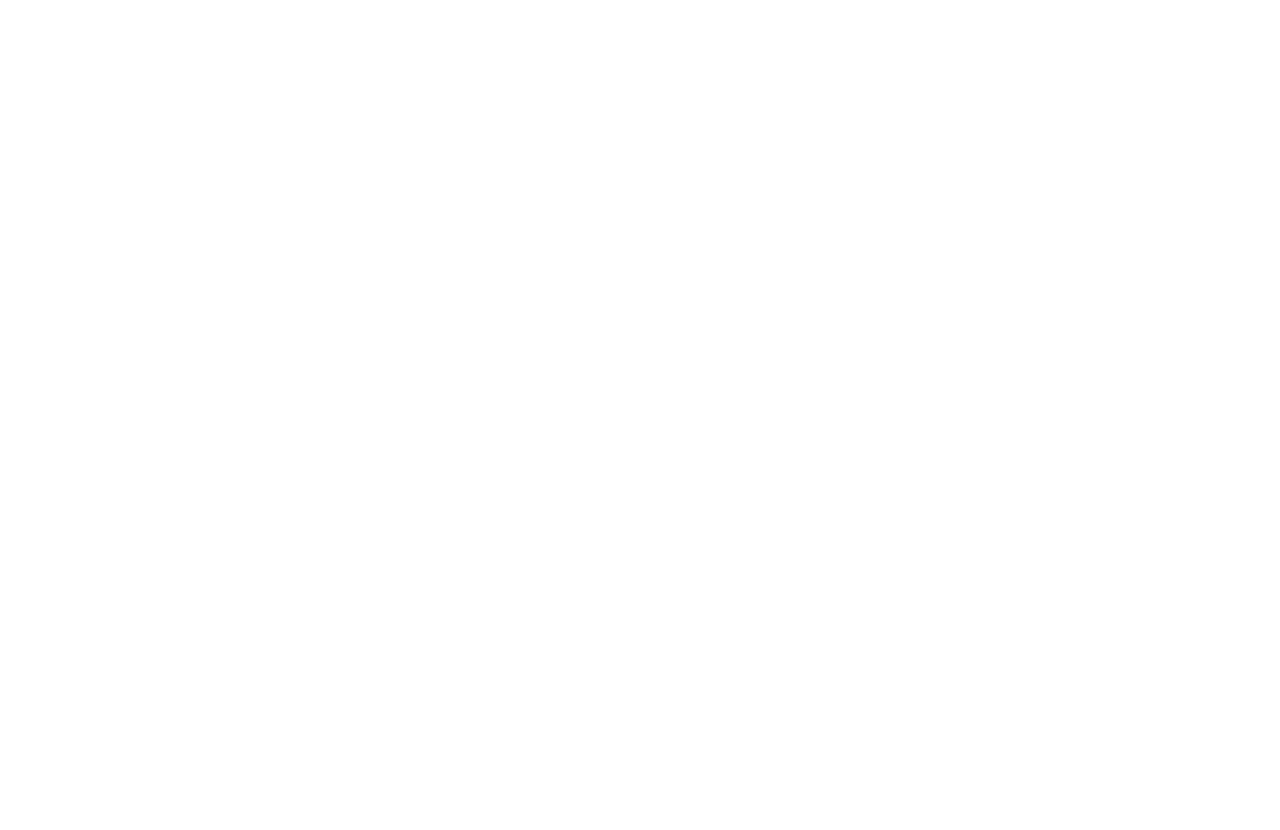
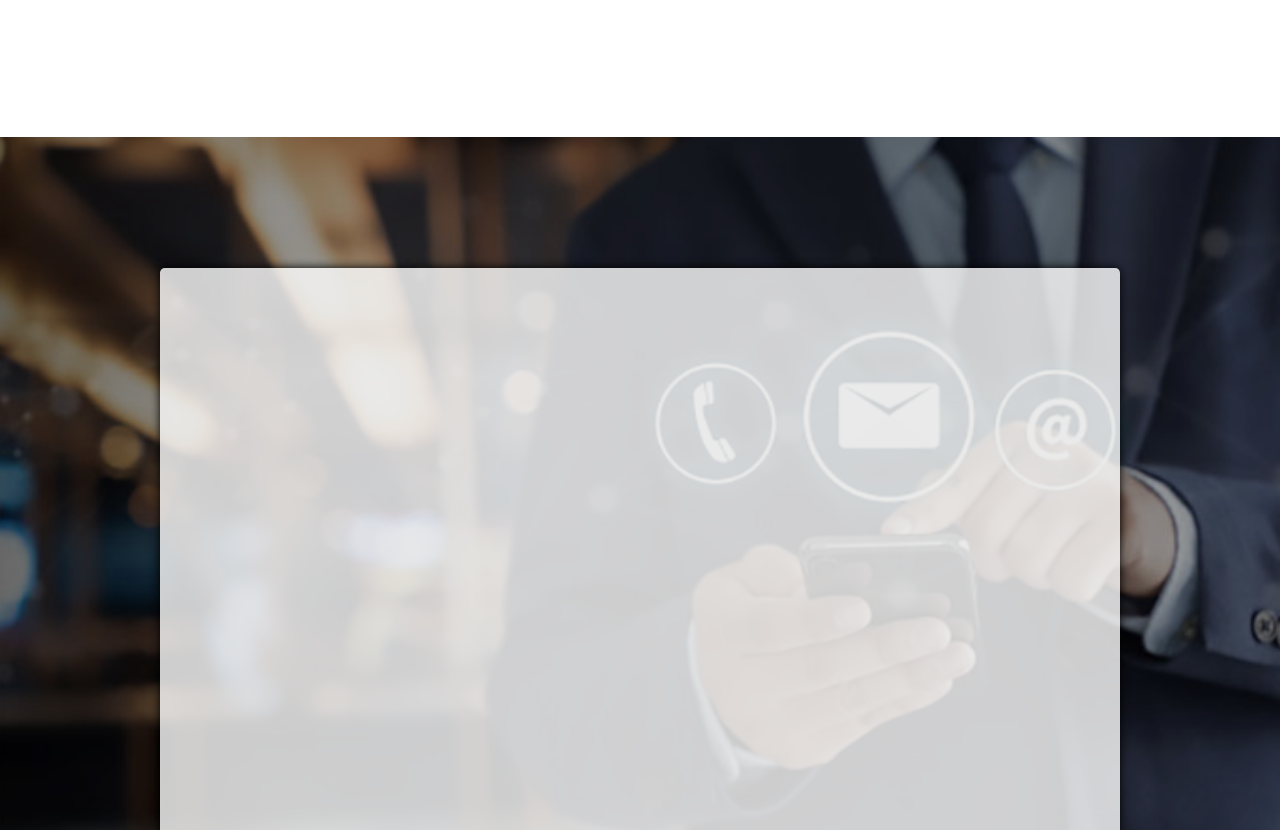
Before and after one commit to FranciscoJoseLavalle/ajd-seguros, a React (Vite) app: page / in a window 1280 px wide. Shown: the part 1960-2790 px from the top of the page. Built offline with nearby package versions, Linux system fonts and the light colour scheme.

Commit message:
Agrego fondo y estilos al contacto

```diff
--- a/src/components/Carousel/Carousel.css
+++ b/src/components/Carousel/Carousel.css
@@ -53,6 +53,7 @@
 
 .carousel-item p {
     text-shadow: #000 -1px 1px 4px;
+    text-align: center;
     animation-name: carousel;
     animation-duration: 1s;
 }
--- a/src/components/Contacto/Contacto.css
+++ b/src/components/Contacto/Contacto.css
@@ -1,8 +1,62 @@
-#contacto > div {
+#contacto {
+    position: relative;
+    width: 100%;
+    max-width: 100%;
+    padding: 0;
+}
+#contacto h2 {
+    margin: 0;
+}
+
+#contacto>img {
+    width: 100%;
+    height: 100%;
+    object-fit: cover;
+}
+
+#contacto>div {
+    position: absolute;
+    top: 0;
+    left: 0;
+    width: 100%;
+    height: 100%;
+}
+
+#contacto>div>div {
     display: flex;
     flex-direction: column;
     gap: 1rem;
+    width: 100%;
+    padding: 2rem 0;
+    justify-content: center;
+    align-content: center;
+    background-color: #0006;
+    color: #fff;
+    /* backdrop-filter: blur(.25rem); */
 }
+
+#contacto>div>div>div {
+    display: flex;
+    flex-direction: column;
+    gap: 1rem;
+    width: 90%;
+    max-width: 60rem;
+    margin: 0 auto;
+    background-color: #fffc;
+    color: #000;
+    padding: 1rem;
+    border-radius: .3rem;
+    box-shadow: #000 0 0 10px;
+}
+
+#contacto p {
+    text-align: center;
+    width: 90%;
+    max-width: 60rem;
+    margin: 0 auto;
+}
+
+
 .redes {
     display: flex;
     flex-direction: column;
@@ -62,8 +116,9 @@
     padding: .5rem;
     background-color: #5275e7;
     color: #fff;
-    transition: .2s;
+    transition: .2s !important;
 }
+
 form button:hover {
     background-color: #7791e9;
 }
--- a/src/components/Contacto/Contacto.jsx
+++ b/src/components/Contacto/Contacto.jsx
@@ -1,19 +1,35 @@
 import './Contacto.css';
 import AOS from 'aos'
 import 'aos/dist/aos.css';
-import { useEffect } from 'react';
+import { useEffect, useState } from 'react';
 
 
 const Contacto = () => {
+    const [height, setHeight] = useState(0)
 
     useEffect(() => {
         AOS.init();
+        setHeight(document.querySelector('.form-container').clientHeight)
     }, [])
+    window.onresize = () => {
+        setHeight(document.querySelector('.form-container').clientHeight)
+    }
 
     return (
-        <section id='contacto'>
-            <h2 data-aos="fade-right">Contacto</h2>
-            <p data-aos="fade-up">Lorem ipsum dolor sit amet consectetur adipisicing elit. Id ullam ab facilis!</p>
+        <section id='contacto' style={{
+            height
+        }}>
+            <img src="./img/contacto/background.jpg" alt="Fondo" style={{
+                height
+            }} />
+            <div>
+                <div className='form-container'>
+                    <h2 data-aos="fade-right" style={{
+                        textShadow: "#000 -1px 1px 4px"
+                    }}>Contacto</h2>
+                    <p data-aos="fade-up" style={{
+                        textShadow: "#000 -1px 1px 4px"
+                    }}>Lorem ipsum dolor sit amet consectetur adipisicing elit. Id ullam ab facilis!</p>
                     <div>
                         <div className='redes' data-aos="fade-up">
                             <a href="https://www.instagram.com/seguros.ajd/" target="_blank"><img src="./img/contacto/instagram.png" alt="Instagram" /> <span>Instagram</span></a>
@@ -40,7 +56,9 @@
                             <button data-aos="fade-up">Enviar</button>
                         </form>
                     </div>
-        </section>
+                </div>
+            </div>
+        </section >
     )
 }
 
--- a/src/components/Seguros/Seguros.css
+++ b/src/components/Seguros/Seguros.css
@@ -18,13 +18,15 @@
 #seguros h2 {
     /* text-align: left; */
     margin-bottom: 2rem;
+    color: #fff;
+    text-shadow: #000 -1px 1px 4px;
 }
 
 #seguros>div {
     width: 100%;
     min-height: 80vh;
     /* height: 100%; */
-    background-color: #fff8;
+    background-color: #0006;
     position: absolute;
     top: 0;
     left: 0;
--- a/src/components/Seguros/Seguros.jsx
+++ b/src/components/Seguros/Seguros.jsx
@@ -33,7 +33,7 @@
             <div className='seguros'>
                 <div>
                     <h2 data-aos="fade-right">¿Qué <span style={{
-                        color: "#5275e7"
+                        color: "#5275e7",
                     }}>ofrecemos?</span></h2>
                     <div className='seguros'>
                         {seguros.map((seguro, i) => (
```
Also changed, not shown: public/img/contacto/background.jpg (added), public/img/contacto/background2.webp (added). Lines whose indentation alone changed are shown as unchanged.
